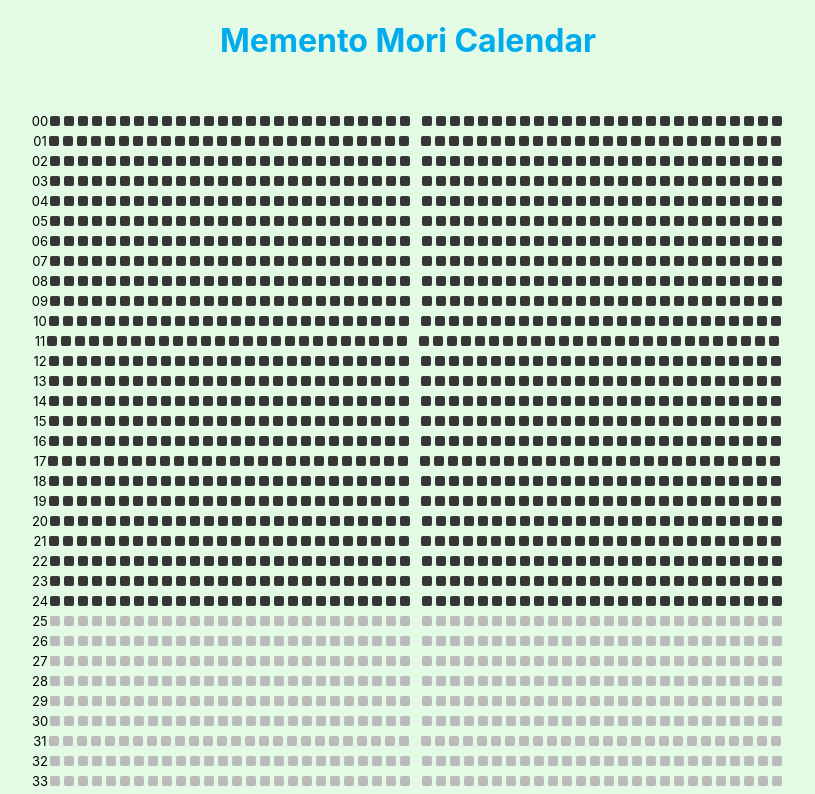
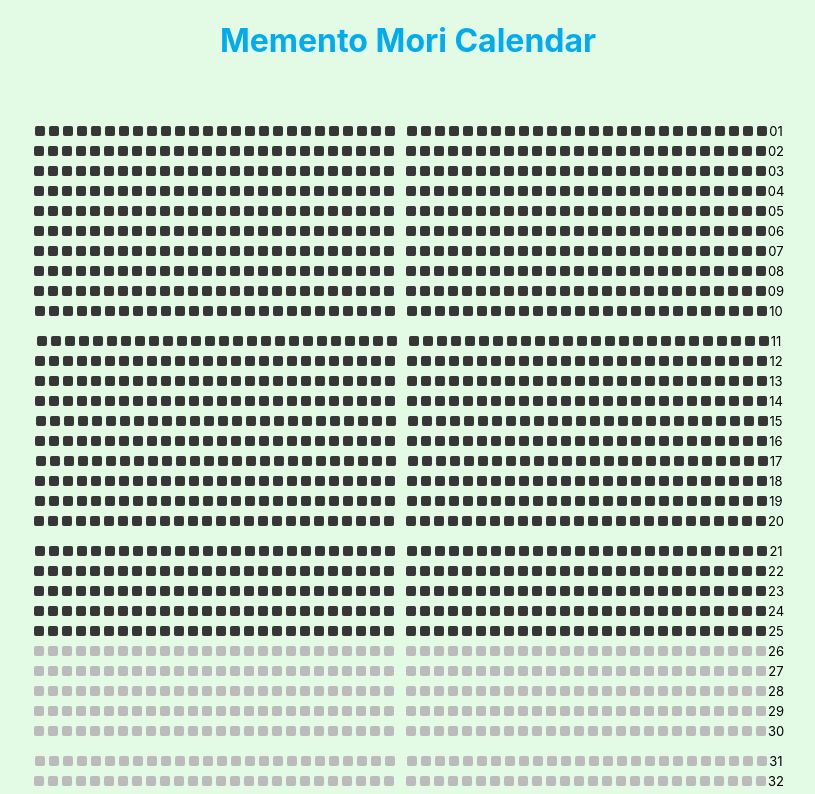
Before and after one commit to chessmadridista/memento-mori, a React (Create React App) app in the folder app/: page / in a window 1280 px wide. Shown: the top 794 px of the page, without its empty margins (232-1047 px from the left). Built offline with nearby package versions, Linux system fonts and the light colour scheme.

Commit message:
Add top margin for decade years.

```diff
--- a/app/src/components/calendar/components/Year.css
+++ b/app/src/components/calendar/components/Year.css
@@ -5,3 +5,7 @@
 .year-no {
     font-size: small;
 }
+
+.decade-end-year {
+    margin-top: 10px;
+}
--- a/app/src/components/calendar/components/Year.js
+++ b/app/src/components/calendar/components/Year.js
@@ -8,10 +8,16 @@ function Year({ yearNo, yearsTillToday }) {
             <Week key={ week } yearNo={ yearNo } yearsTillToday={ yearsTillToday } weekNo={ week } />
         );
     });
+    let optionalClassName;
+
+    if (yearNo % 10 === 0) {
+        optionalClassName = "decade-end-year";
+    }
+
 
     return (
-        <div className="year">
-            <span className="year-no">{ String(yearNo).padStart(2, '0') }</span>{ year }
+        <div className={`year ${ optionalClassName }`}>
+            { year }<span className="year-no">{ String(yearNo + 1).padStart(2, '0') }</span>
         </div>
     );
 }
```
